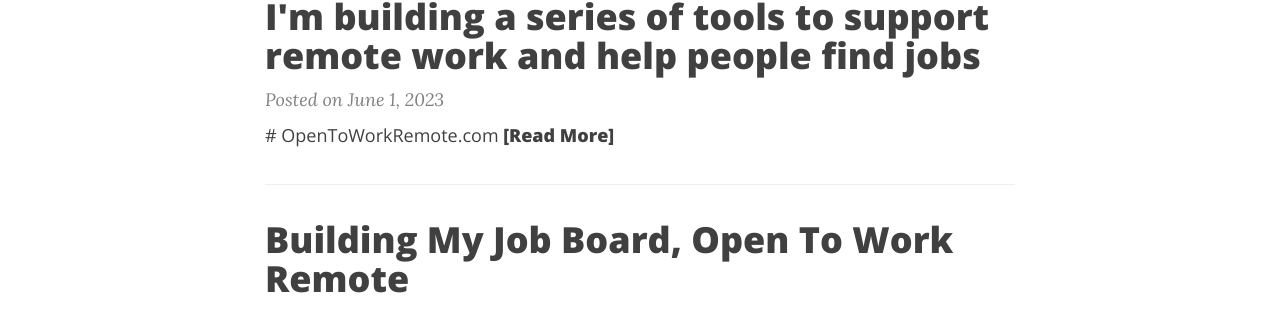
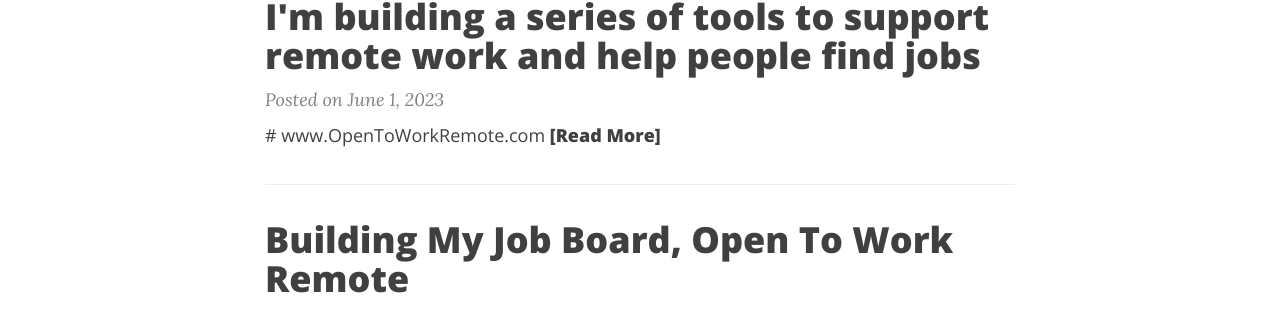
Before and after one commit to maurobonfietti/mauro.github.io, a Jekyll site: the page built from index.html, in a window 1280 px wide and 900 px high. Shown: the part 340-653 px from the top of the window. Built offline with Jekyll 4.4.1, drawn with Linux system fonts in a browser that asks for light colours; nearby versions of some CDN libraries; the list of posts is cut into pages by our own code.

Commit message:
OpenToWorkRemote

```diff
--- a/_posts/2023-06-01-building-tools-to-support-remote-work.md
+++ b/_posts/2023-06-01-building-tools-to-support-remote-work.md
@@ -3,7 +3,7 @@
 title: I'm building a series of tools to support remote work and help people find jobs
 ---
 
-# # OpenToWorkRemote.com
+# # www.OpenToWorkRemote.com
 
 Hey, there! 😃  👋️
 
```
Also changed, not shown: _posts/2019-05-17-first-post.md (+2 -0 lines).
